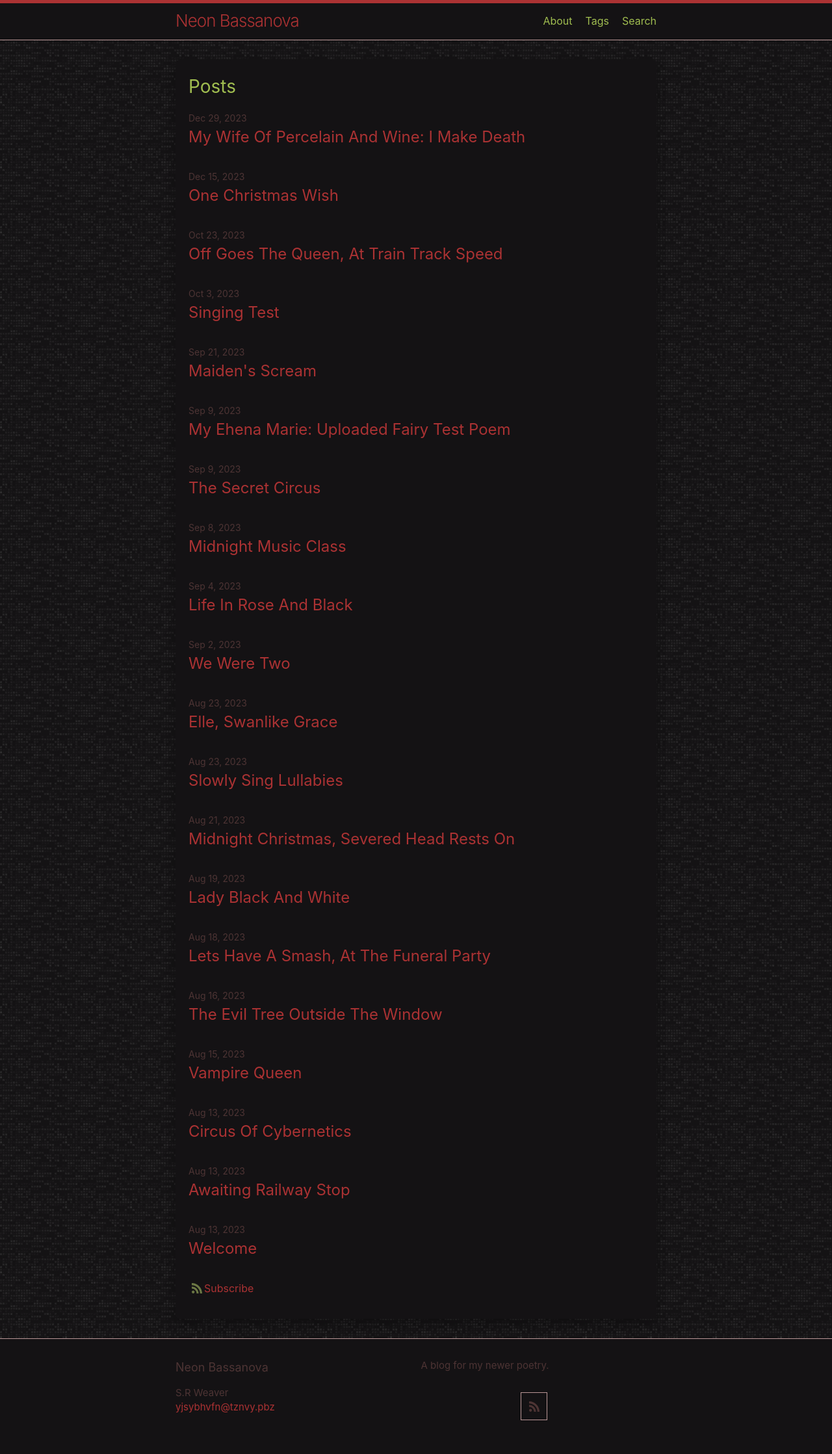
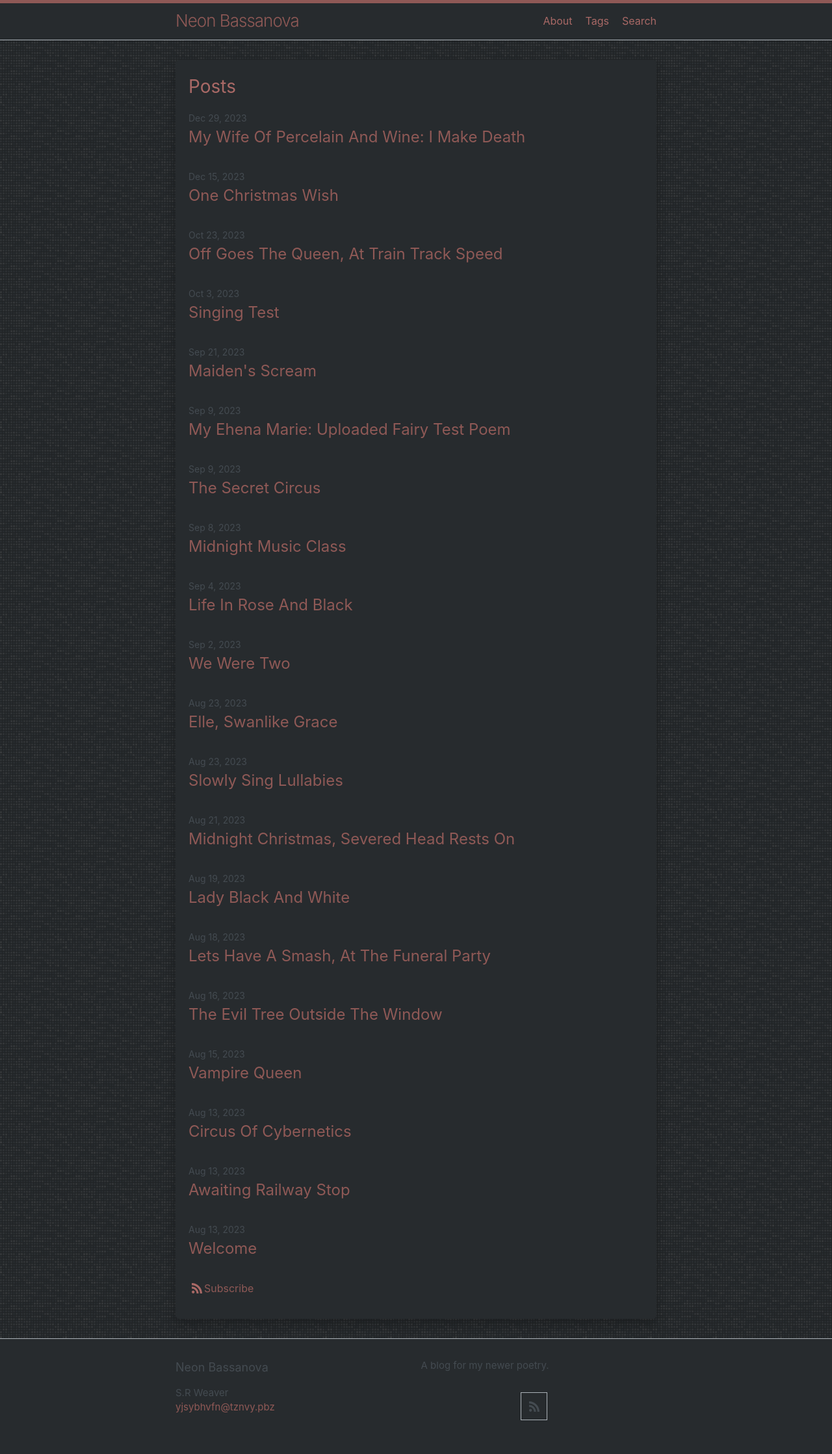
Before and after one commit to LWFlouisa/NewPoetry, a Jekyll site: the page built from index.md, in a window 1280 px wide. Shown: the whole page at 65% size. Built offline with Jekyll 4.4.1, drawn with Linux system fonts in a browser that asks for light colours; comment, search, counter and statistics services are not loaded.

Commit message:
Update minima.scss

```diff
--- a/_sass/minima.scss
+++ b/_sass/minima.scss
@@ -10,14 +10,14 @@ $base-line-height: 1.5 !default;
 
 $spacing-unit:     30px !default;
 
-$text-color:       #A0BD50 !default;
-$background-color: #141214 !default;
-$brand-color:      #AB3233 !default; // Twitter Blue
+$text-color:       #A96966 !default;
+$background-color: #272B2E !default;
+$brand-color:      #8F5956 !default; // Twitter Blue
 
-$grey-color:       #4D3434 !default;
+$grey-color:       #444B51 !default;
 $grey-color-light: lighten($grey-color, 40%) !default;
 $grey-color-dark:  darken($grey-color, 25%) !default;
-$orange-color:     #6B7744 !default;
+$orange-color:     #A96966 !default;
 $table-text-align: left !default;
 
 // Width of the content area
```
